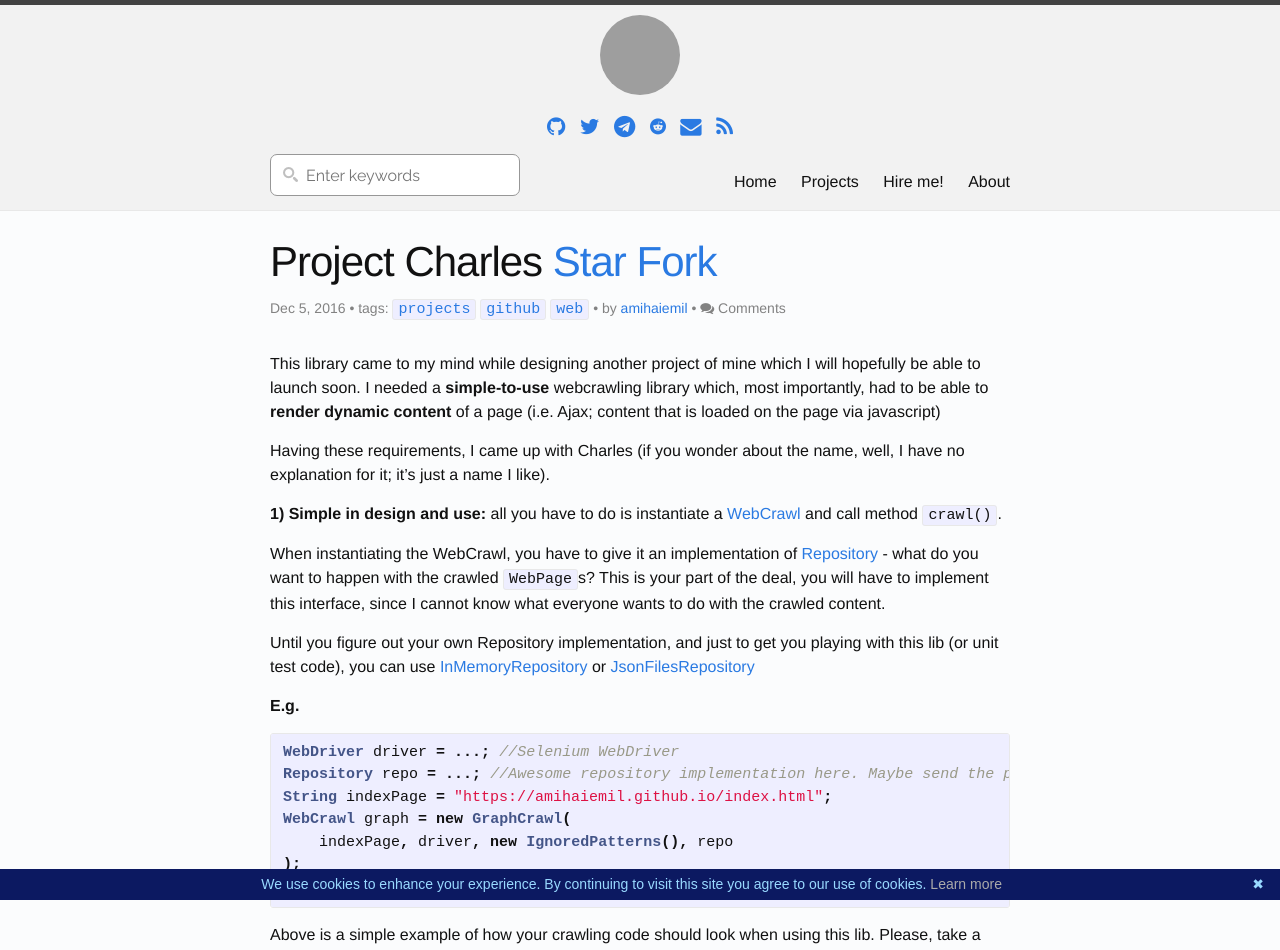
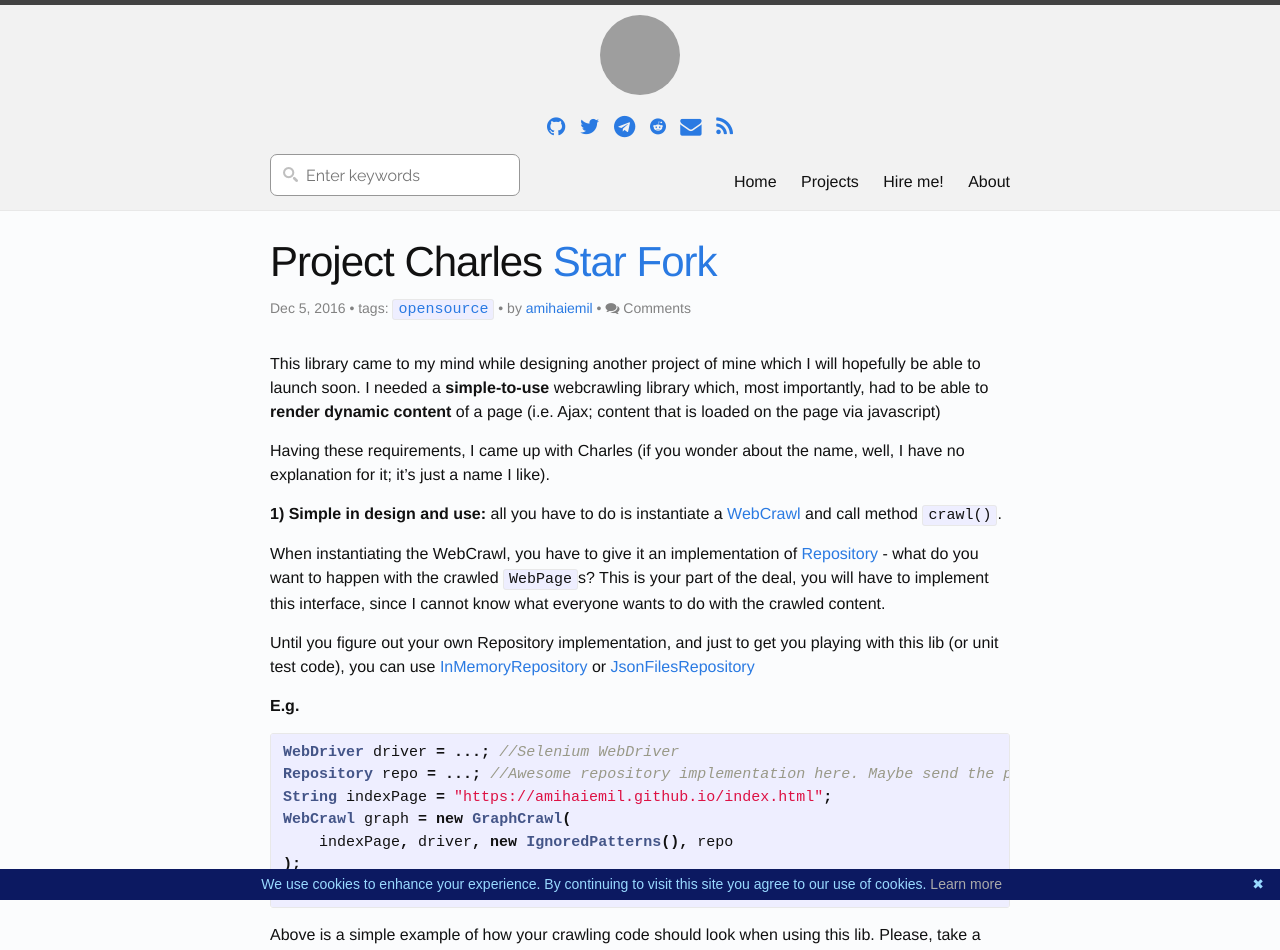
Before and after one commit to amihaiemil/amihaiemil.github.io, a Jekyll site: the page built from _posts/2016-12-05-project-charles.markdown, in a window 1280 px wide. Shown: the top 950 px of the page. Built offline with Jekyll 4.4.1, drawn with Linux system fonts in a browser that asks for light colours; comment, search, counter and statistics services are not loaded; grey boxes are pictures that could not be loaded.

Commit message:
Update 2016-12-05-project-charles.markdown

```diff
--- a/_posts/2016-12-05-project-charles.markdown
+++ b/_posts/2016-12-05-project-charles.markdown
@@ -3,7 +3,7 @@ layout: post
 title:  Project Charles
 buttons: <a class="github-button" href="https://github.com/opencharles/charles" data-icon="octicon-star" data-count-href="/opencharles/charles/stargazers" data-count-api="/repos/opencharles/charles#stargazers_count" data-count-aria-label="# stargazers on GitHub" aria-label="Star opencharles/charles on GitHub">Star</a> <a class="github-button" href="https://github.com/opencharles/charles/fork" data-icon="octicon-repo-forked" data-count-href="/opencharles/charles/network" data-count-api="/repos/opencharles/charles#forks_count" data-count-aria-label="# forks on GitHub" aria-label="Fork opencharles/charles on GitHub">Fork</a>
 date:   2016-12-05
-tags: projects github web
+tags: opensource
 author: amihaiemil
 comments: true
 shareable: true
```
